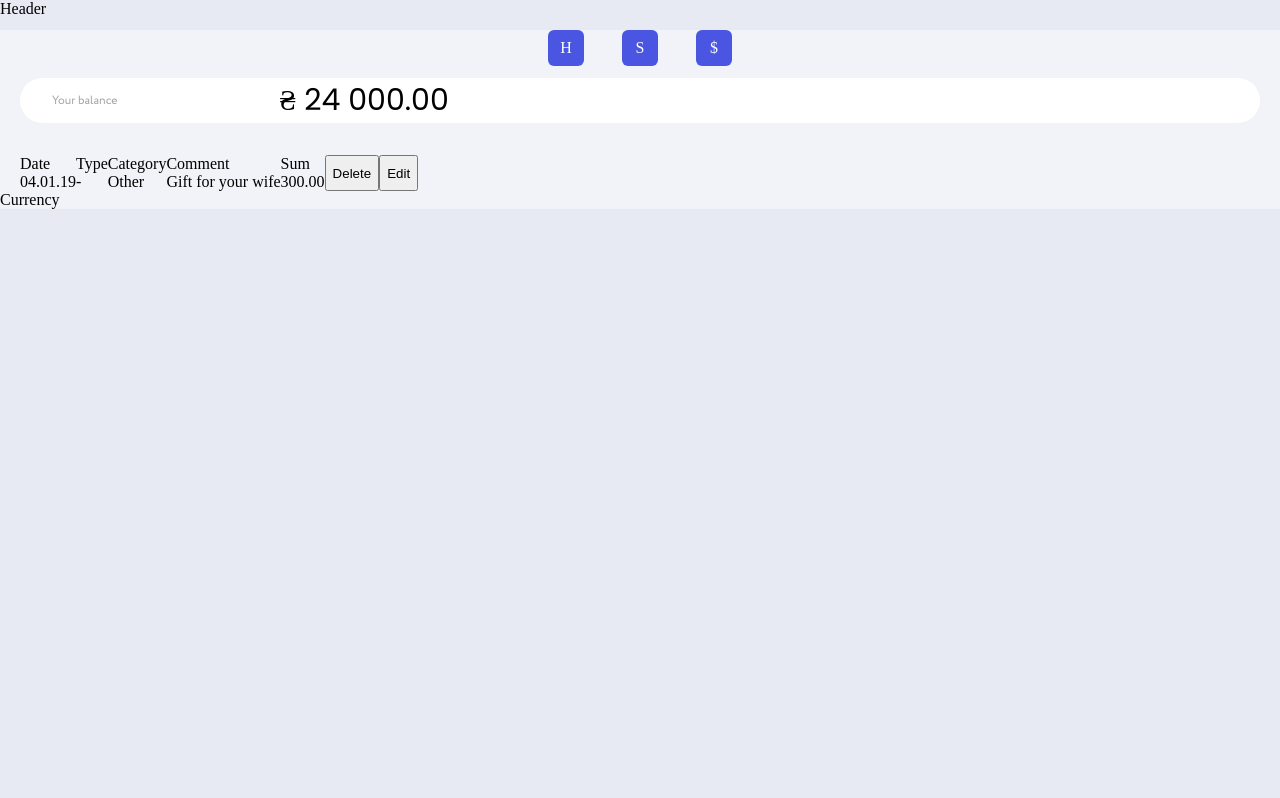
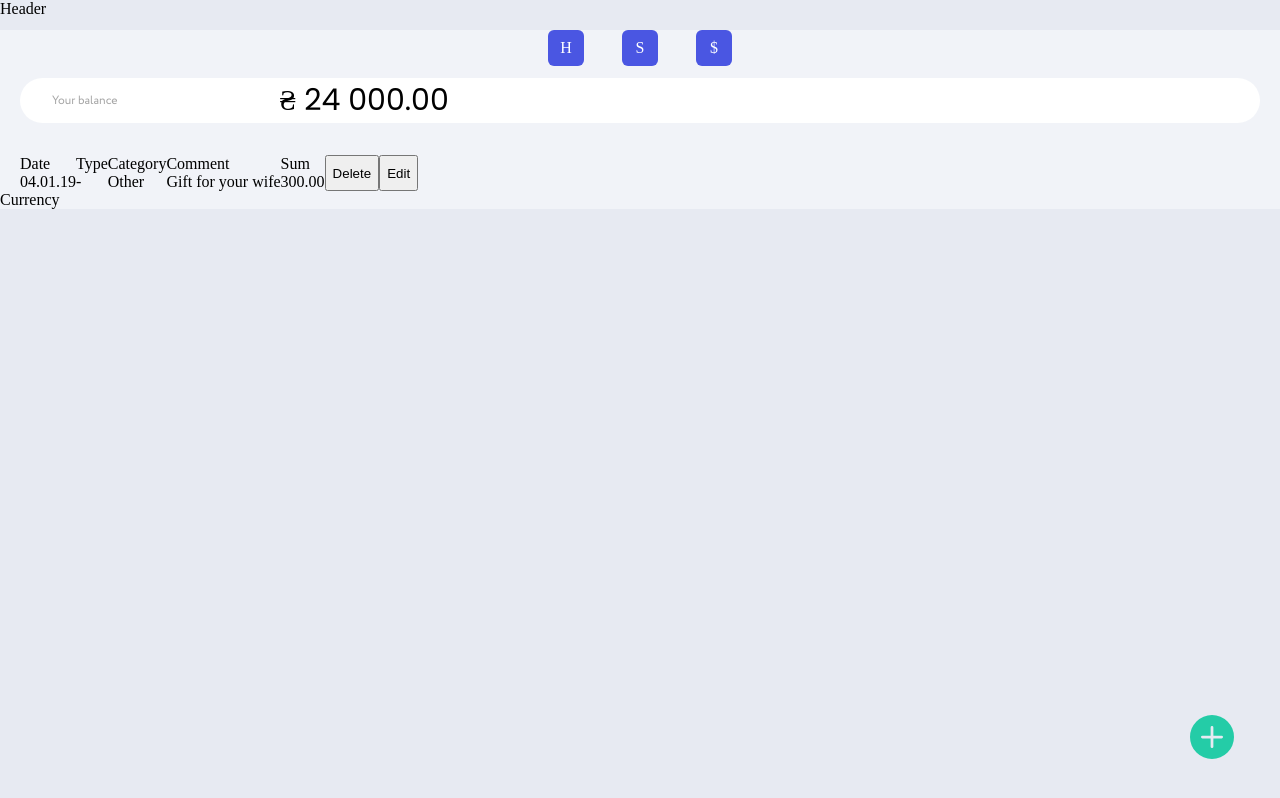
Before and after one commit to Alissa1804/wallet_goit_finalproject_frontend, a React (Create React App) app: page /wallet_goit_finalproject_frontend/dashboard in a window 1280 px wide. Built offline with nearby package versions, Linux system fonts and the light colour scheme.

Commit message:
add npm "react-icons" and button

```diff
--- a/package.json
+++ b/package.json
@@ -21,6 +21,7 @@
     "react-datetime": "^3.2.0",
     "react-dom": "^18.1.0",
     "react-ellipsis-text": "^1.2.1",
+    "react-icons": "^4.8.0",
     "react-media": "^1.10.0",
     "react-redux": "^8.0.5",
     "react-router-dom": "^6.10.0",
--- a/src/components/AddBtn/AddTransactionBtn.jsx
+++ b/src/components/AddBtn/AddTransactionBtn.jsx
@@ -1,11 +1,12 @@
 // import React from 'react';
 import { useDispatch } from 'react-redux';
-import styles from '../AddBtn/AddTransactionBtn.styled.css';
-import AddCircleIcon from '@mui/icons-material/AddCircle';
-
+import styles from '../AddBtn/AddTransactionBtn.module.css';
+// import AddCircleIcon from '@mui/icons-material/AddCircle';
+// import btn from '../../images/btn.svg';
+import { BsFillPlusCircleFill } from 'react-icons/bs'
 
 export function AddTransactionBtn() {
-  const dispatch = useDispatch()
+  const dispatch = useDispatch();
   // const isOpen = useSelector(state => state.modalReducer);
 
   function isModalAddTransactionOpen(state) {
@@ -13,28 +14,25 @@ export function AddTransactionBtn() {
   }
 
   return (
-        <div className={styles.eee}><AddCircleIcon
+    <>
+      <button
         className={styles.addButton}
-              style={{ color: '#e0e0e0' }}
-            />
-        <button className = {styles.addButton}
-            type='button' aria-label='add transaction button'
+        type="button"
+        aria-label="add transaction button"
         onClick={() => {
-                dispatch(isModalAddTransactionOpen)
+          dispatch(isModalAddTransactionOpen);
+        }}
+      >
+        <BsFillPlusCircleFill size={44} />
+        {/* <img src={btn} alt="" width={44} height={44} /> */}
 
-            }}
-
-        >
-add transaction button
+        {/* <AddCircleIcon sx={{ color: '#24CCA7', fontSize: 44, }} /> */}
       </button>
-            </div>
-
-    )
+    </>
+  );
 }
 
 // import { useDispatch } from 'react-redux';
-
-
 
 // export function AddTransactionBtn() {
 //   const dispatch = useDispatch();
@@ -46,7 +44,6 @@ add transaction button
 //     </button>
 //   );
 // }
-
 
 // export function AddTransactionBtn() {
 //     // const dispatch = useDispatch()
--- /dev/null
+++ b/src/components/AddBtn/AddTransactionBtn.module.css
@@ -0,0 +1,29 @@
+ @import '../../stylesheet/vars.css';
+@import '../../stylesheet/fonts.css';
+
+
+
+.addButton {
+position: fixed;
+  display: flex;
+  justify-content: center;
+  align-items: center;
+  bottom: 40px;
+  right: 40px;
+  width: 44px;
+  height: 44px;
+  background-color: transparent;
+  border: none;
+  cursor: pointer;
+  color: #24CCA7;
+  z-index: 50;
+  transition: 190ms linear;
+
+
+}
+
+.addButton:hover {
+  color: #4A56E2;
+
+  /* box-shadow: 0px 6px 15px rgba(36, 204, 167, 0.5); */
+}
--- a/src/components/AddBtn/AddTransactionBtn.styled.css
+++ /dev/null
@@ -1,32 +0,0 @@
- @import '../../stylesheet/vars.css';
-@import '../../stylesheet/fonts.css';
-
-
-
-.addButton {
-  font-family: 'Circe', sans-serif;
-  font-weight: 400;
-  font-size: 18px;
-  line-height: 1.5;
-  text-align: center;
-  letter-spacing: 0.1em;
-  text-transform: uppercase;
-
-  color: tomato;
-  background-color: tomato;
-  border: 1px solid var(--accent-text-color);
-  border-radius: 25px;
-
-  padding: 13px 61px;
-  width: 150px;
-  height: 50px;
-
-  cursor: pointer;
-}
-
-.eee button{
-  background-color: tomato;
-width: 150px;
-
-    height: 50px;
-}
--- a/src/pages/DashboardPage/DashboardPage.jsx
+++ b/src/pages/DashboardPage/DashboardPage.jsx
@@ -3,6 +3,7 @@ import styles from './DashboardPage.module.css';
 import Navigation from 'components/Navigation/Navigation';
 import Balance from 'components/Balance/Balance';
 import Transactions from 'components/Transactions/Transactions';
+import { AddTransactionBtn } from 'components/AddBtn/AddTransactionBtn'
 
 function DashboardPage() {
   return (
@@ -12,7 +13,9 @@ function DashboardPage() {
         <Navigation />
         <Balance amount="24 000.00" />
         <Transactions />
-        <div>Currency</div>
+        <div>Currency
+           <AddTransactionBtn />
+        </div>
       </div>
     </div>
   );
--- a/src/pages/RegistrationPage/RegistrationPage.jsx
+++ b/src/pages/RegistrationPage/RegistrationPage.jsx
@@ -4,7 +4,7 @@ import { RegistrationForm } from 'components/RegistrationForm/RegistrationForm';
 import frame from '../../images/RegistrationPage/Desktop/frame-desktop.png';
 // import { Container } from 'components/Container/Container';
 import styles from './RegistrationPage.module.css';
-import { AddTransactionBtn } from 'components/AddBtn/AddTransactionBtn'
+
 
 export const RegistrationPage = () => {
   return (
@@ -22,7 +22,7 @@ export const RegistrationPage = () => {
         <div className={styles.formContainer}>
         <RegistrationForm />
 
-          <AddTransactionBtn />
+
         </div>
       {/* </Container> */}
     </div>
```
Also changed, not shown: src/images/btn.svg (added), 1 other file (tests, documents, lock files or other folders). Lines whose indentation alone changed are shown as unchanged.
